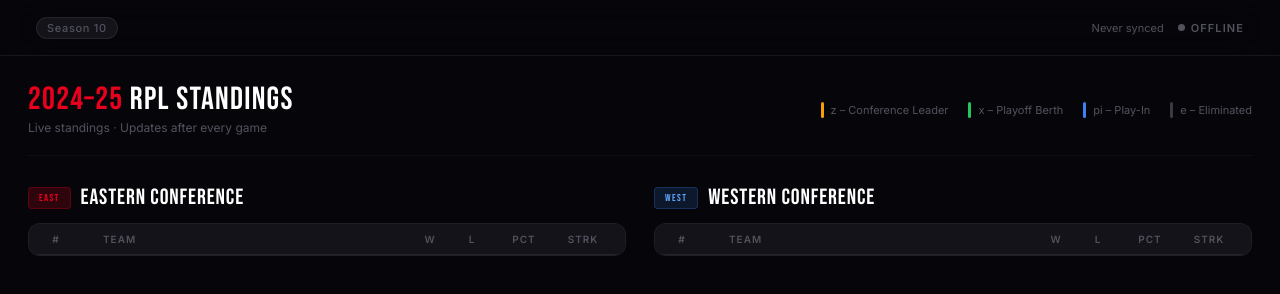
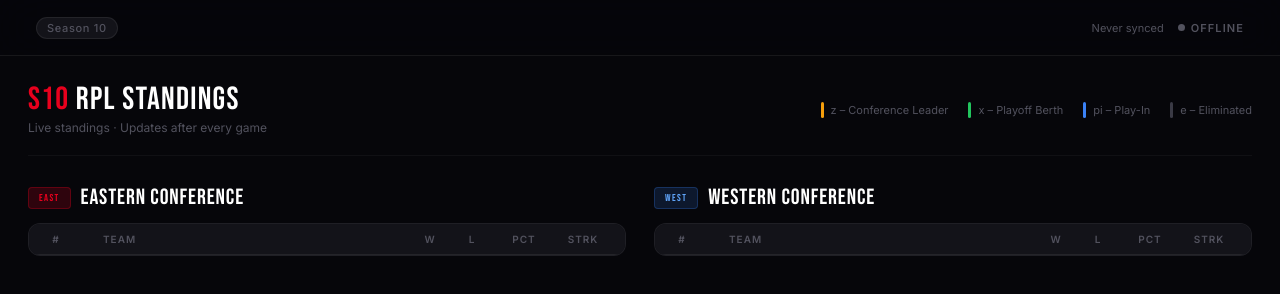
Before and after one commit to 0camm/rplstandings, a website: page index.html in a window 1280 px wide. Drawn offline with Linux system fonts and the light colour scheme; no server answers.

Commit message:
Update index.html

```diff
--- a/index.html
+++ b/index.html
@@ -377,7 +377,7 @@
 
   <div class="hero-strip">
     <div>
-      <div class="hero-title"><em>2024–25</em> RPL Standings</div>
+      <div class="hero-title"><em>S10</em> RPL Standings</div>
       <div class="hero-sub">Live standings · Updates after every game</div>
     </div>
     <div class="playoff-key">
```
